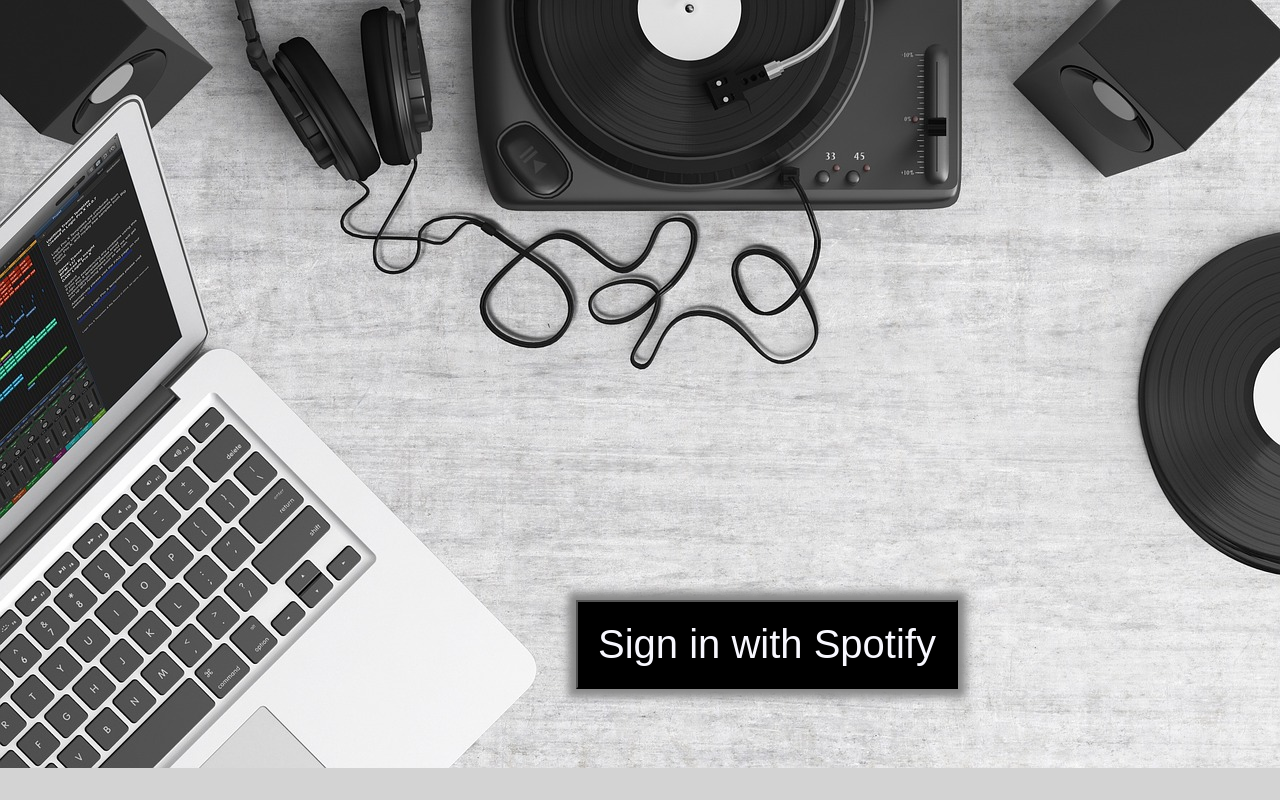
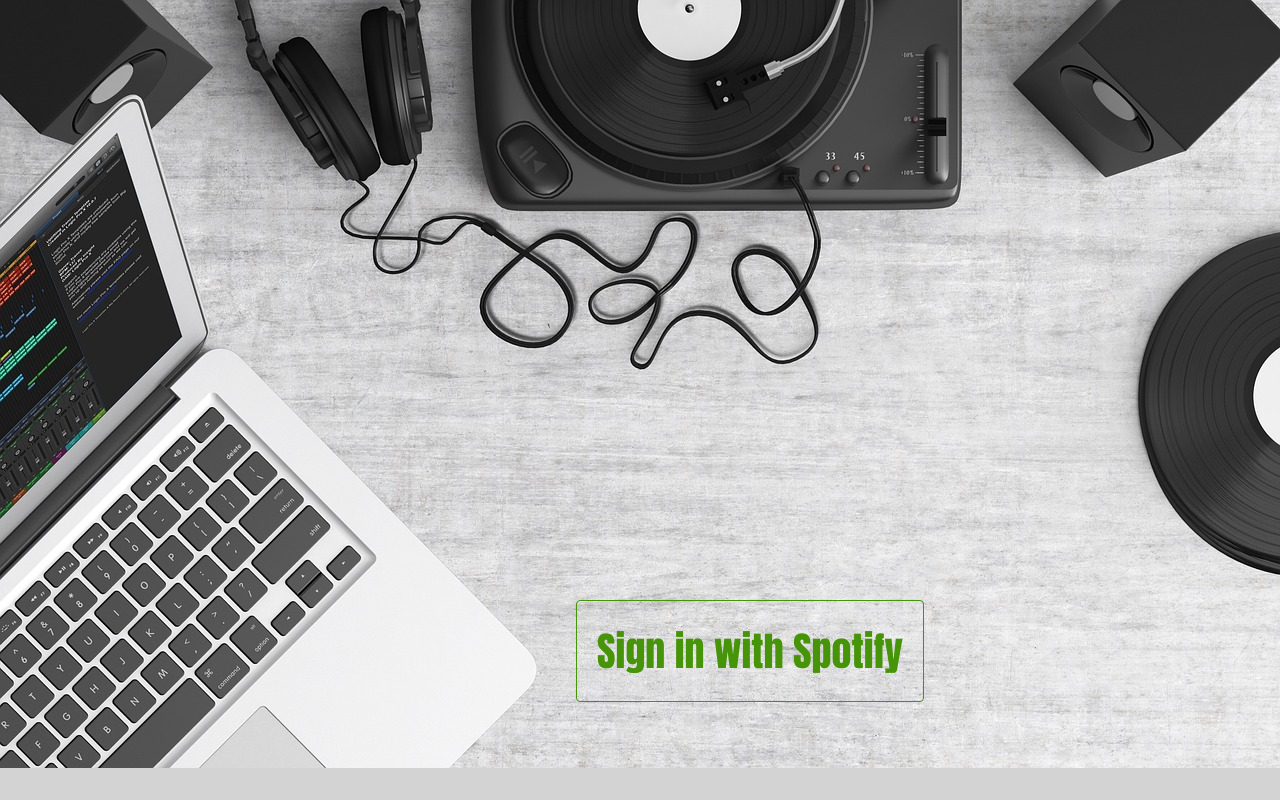
Before and after one commit to slevin222/spotifme, a React (Create React App) app: page / in a window 1280 px wide. Built offline with nearby package versions, Linux system fonts and the light colour scheme.

Commit message:
added bootswatch

```diff
--- a/public/index.html
+++ b/public/index.html
@@ -1,40 +1,18 @@
 <!DOCTYPE html>
 <html lang="en">
+
 <head>
   <meta charset="utf-8">
   <meta name="viewport" content="width=device-width, initial-scale=1, shrink-to-fit=no">
   <meta name="theme-color" content="#000000">
-    <!--
-      manifest.json provides metadata used when your web app is added to the
-      homescreen on Android. See https://developers.google.com/web/fundamentals/engage-and-retain/web-app-manifest/
-    -->
   <link rel="manifest" href="%PUBLIC_URL%/manifest.json">
   <link rel="shortcut icon" href="%PUBLIC_URL%/favicon.ico">
-    <!--
-      Notice the use of %PUBLIC_URL% in the tags above.
-      It will be replaced with the URL of the `public` folder during the build.
-      Only files inside the `public` folder can be referenced from the HTML.
-
-      Unlike "/favicon.ico" or "favicon.ico", "%PUBLIC_URL%/favicon.ico" will
-      work correctly both with client-side routing and a non-root public URL.
-      Learn how to configure a non-root public URL by running `npm run build`.
-    -->
+  <link rel="stylesheet" href="https://stackpath.bootstrapcdn.com/bootswatch/4.1.0/simplex/bootstrap.min.css">
   <title>React App</title>
 </head>
+
 <body>
-    <noscript>
-      You need to enable JavaScript to run this app.
-    </noscript>
   <div id="root"></div>
-    <!--
-      This HTML file is a template.
-      If you open it directly in the browser, you will see an empty page.
+</body>
 
-      You can add webfonts, meta tags, or analytics to this file.
-      The build step will place the bundled scripts into the <body> tag.
-
-      To begin the development, run `npm start` or `yarn start`.
-      To create a production bundle, use `npm run build` or `yarn build`.
-    -->
-  </body>
 </html>
--- a/src/components/SignIn.js
+++ b/src/components/SignIn.js
@@ -6,7 +6,7 @@
     render() {
         return (
             <div className="homeImage" style={{ backgroundImage: "url(" + homeImage + ")" }}>
-                <button className="signInBtn" onClick={() => {
+                <button className="signInBtn btn btn-outline-success" onClick={() => {
                     window.location = window.location.href.includes('localhost')
                         ? 'http://localhost:8888/login'
                         : 'https://soptifme-backend.herokuapp.com/login'
--- a/src/index.css
+++ b/src/index.css
@@ -47,10 +47,10 @@
   text-align: center;
   top: 75%;
   left: 45%;
-  color: ghostwhite;
-  background-color: black;
+  /* color: ghostwhite;
+  background-color: black; */
   cursor: pointer;
-  box-shadow: 0px 0px 8px 8px #888888;
+  /* box-shadow: 0px 0px 8px 8px #888888; */
 }
 
 .homeImage{
```
Lines whose indentation alone changed are shown as unchanged.
